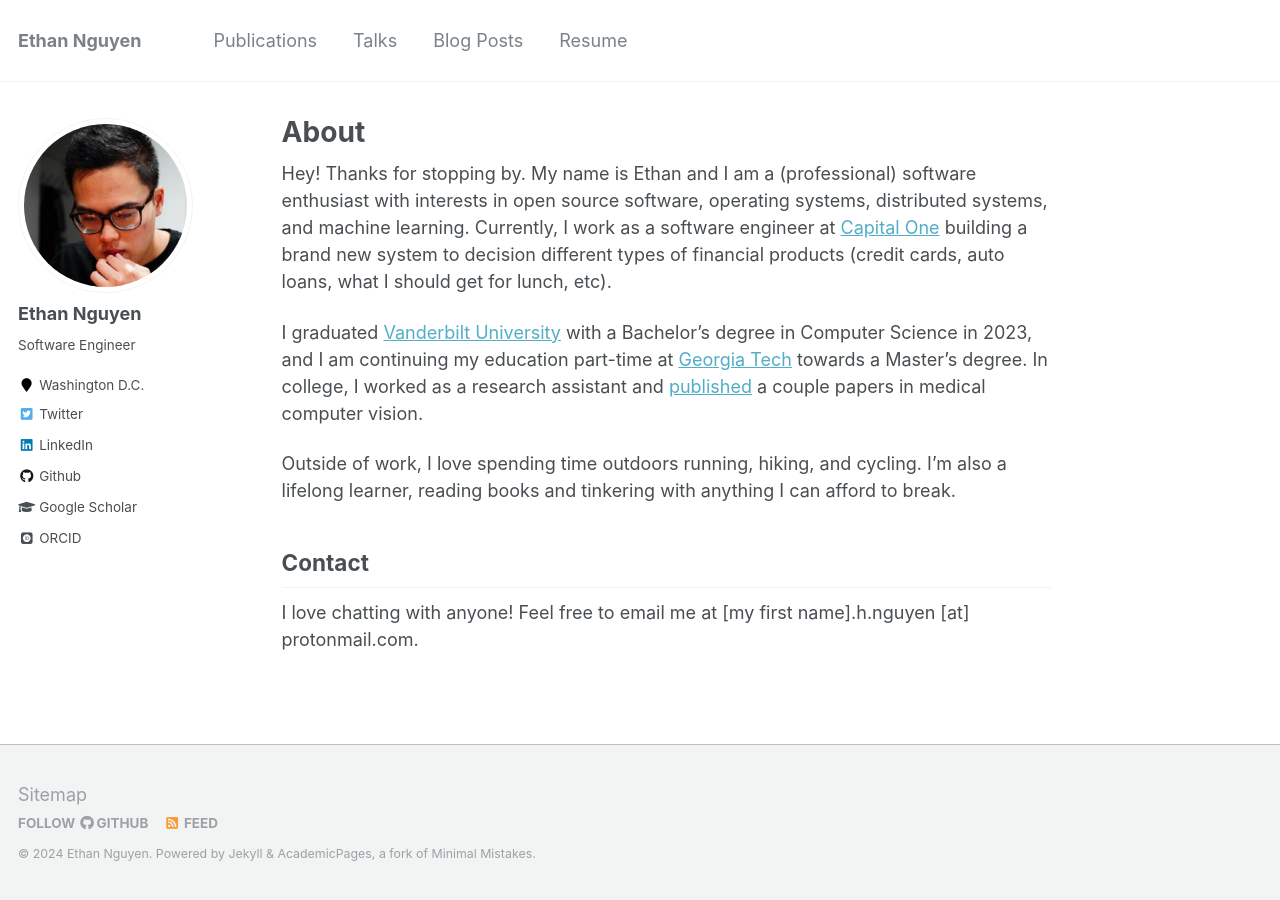
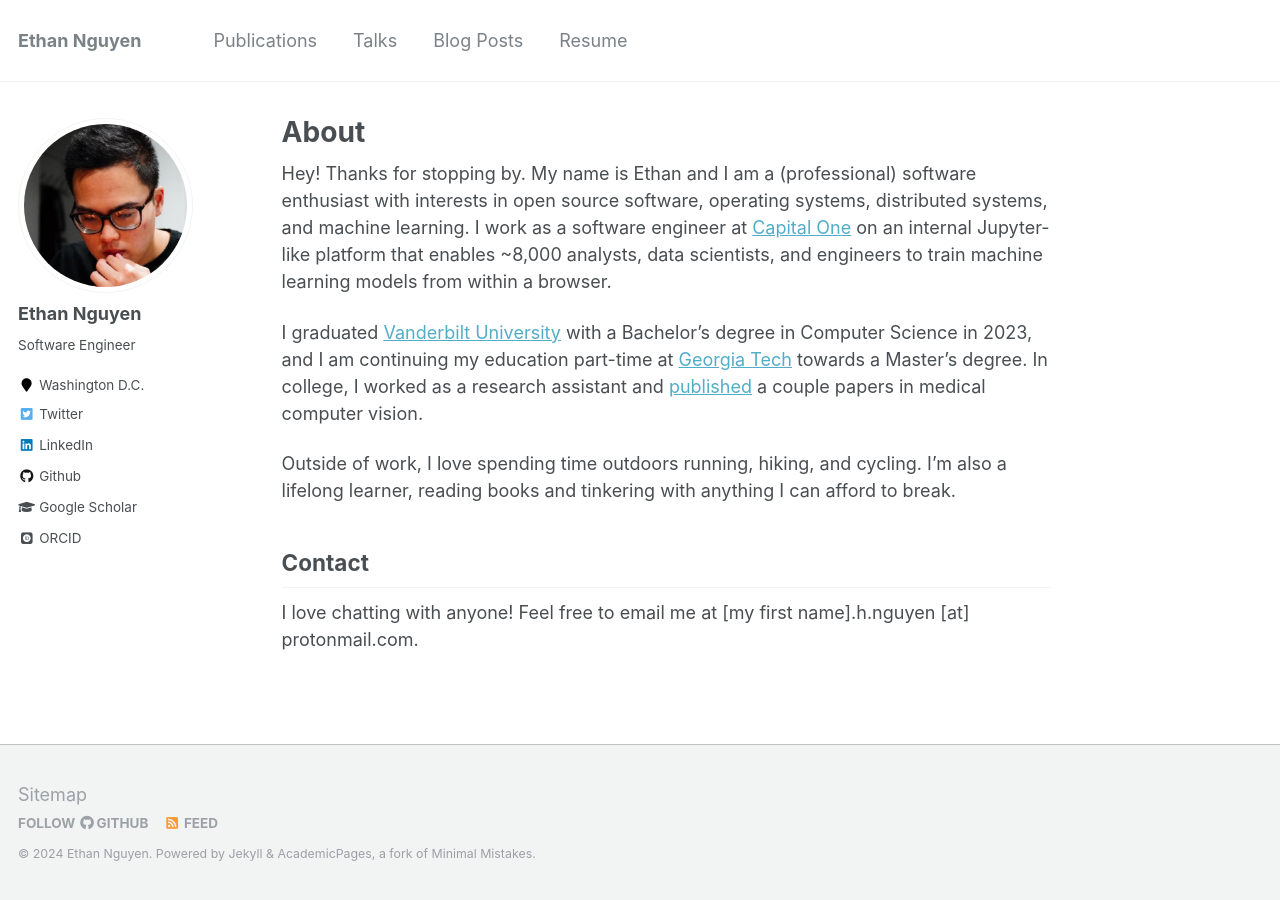
Before and after one commit to EthanHNguyen/ethanhnguyen.github.io, a Jekyll site: the page built from _pages/about.md, in a window 1280 px wide. Built offline with Jekyll 4.4.1, drawn with Linux system fonts in a browser that asks for light colours; some web fonts are replaced.

Commit message:
update about me

```diff
--- a/_pages/about.md
+++ b/_pages/about.md
@@ -8,7 +8,7 @@
   - /about.html
 ---
 
-Hey! Thanks for stopping by. My name is Ethan and I am a (professional) software enthusiast with interests in open source software, operating systems, distributed systems, and machine learning. Currently, I work as a software engineer at [Capital One](https://en.wikipedia.org/wiki/Capital_One) building a brand new system to decision different types of financial products (credit cards, auto loans, what I should get for lunch, etc).
+Hey! Thanks for stopping by. My name is Ethan and I am a (professional) software enthusiast with interests in open source software, operating systems, distributed systems, and machine learning. I work as a software engineer at [Capital One](https://en.wikipedia.org/wiki/Capital_One) on an internal Jupyter-like platform that enables ~8,000 analysts, data scientists, and engineers to train machine learning models from within a browser.
 
 I graduated [Vanderbilt University](https://en.wikipedia.org/wiki/Vanderbilt_University) with a Bachelor's degree in Computer Science in 2023, and I am continuing my education part-time at [Georgia Tech](https://en.wikipedia.org/wiki/Georgia_Tech_Online_Master_of_Science_in_Computer_Science) towards a Master's degree. In college, I worked as a research assistant and [published](https://ethanhn.com/publications/) a couple papers in medical computer vision.
 
```
